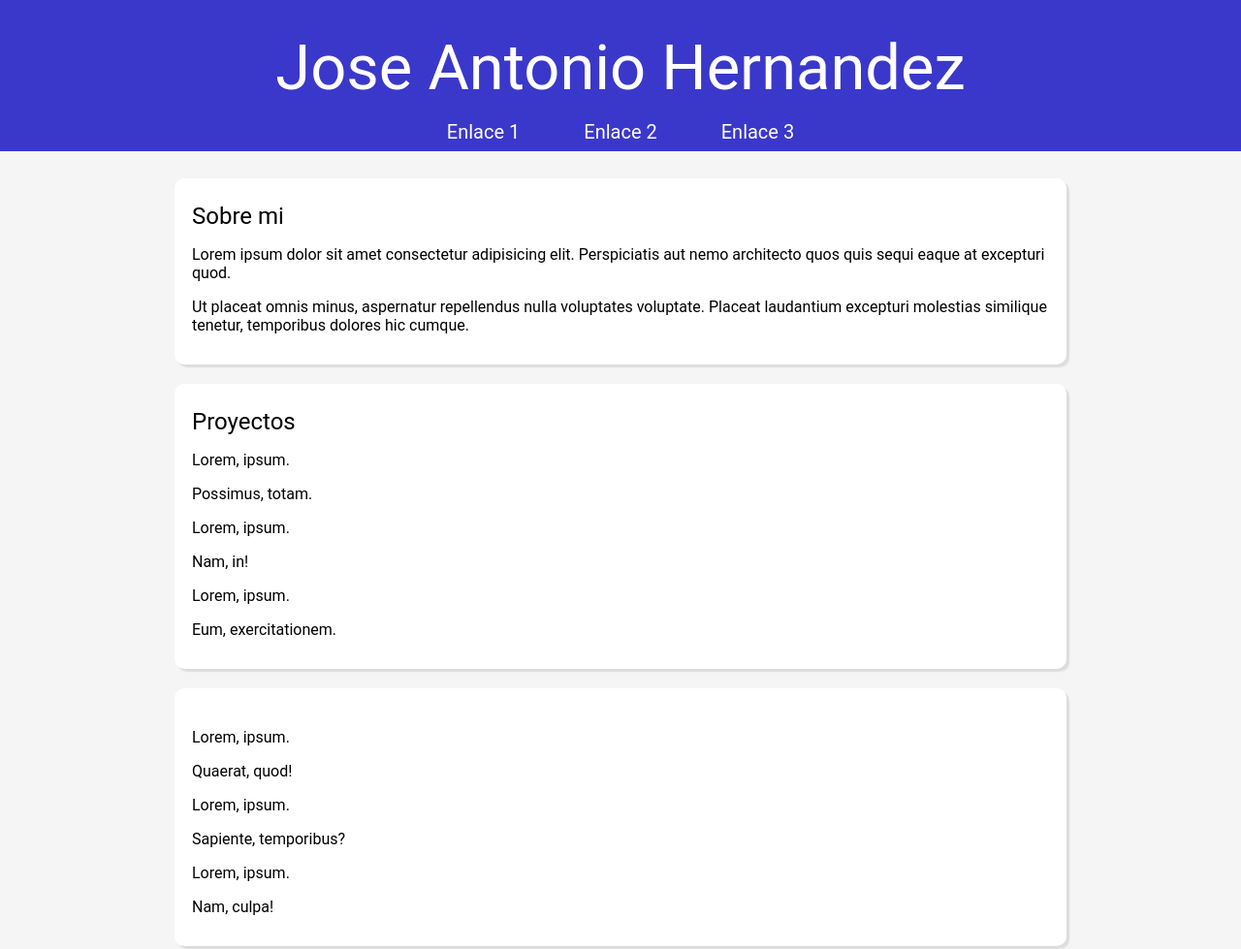
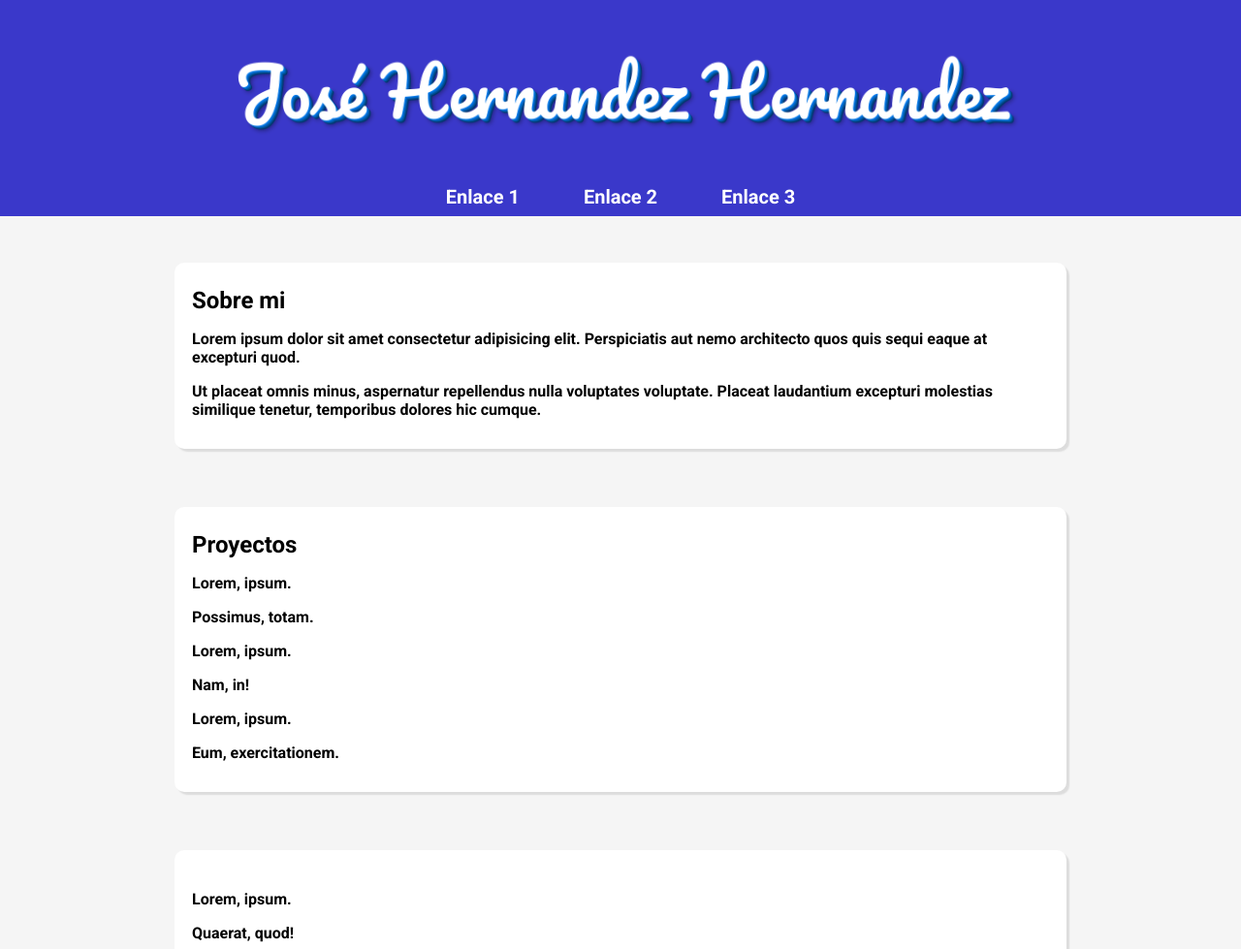
Before and after one commit to JhosepString/HTML5, a plain HTML site: page html.html in a window 1280 px wide. Shown: the top 979 px of the page at 97% size. Drawn offline with Linux system fonts and the light colour scheme.

Commit message:
HTML y CSS con estilo

```diff
--- a/css.css
+++ b/css.css
@@ -1,4 +1,8 @@
-:root{
+@import url("//fonts.googleapis.com/css?family=Pacifico&text=Pure");
+@import url("//fonts.googleapis.com/css?family=Roboto:700&text=css");
+@import url("//fonts.googleapis.com/css?family=Kaushan+Script&text=!");
+
+:root {
     /*COLORES*/
     --color-body:#BCB4B4;
     --color-header:#3a38ca;
@@ -18,97 +22,124 @@
     --tamaño-xxl: 48px;
 }
 
-*{
+* {
     box-sizing: border-box;
 }
 
-body{
-    margin: 0px;
+body {
+    margin: 0;
     font-family: var(--font-family);
+    min-height: 450px;
+    height: 100vh;
+    background: radial-gradient(circle, #0077ea, #1f4f96, #1b2949, #000);
 }
 
-header{
+/* ================== HEADER ================== */
+header {
     background-color: var(--color-header);
     padding-top: var(--tamaño-l);
     padding-bottom: var(--tamaño-xs);
+    text-align: center;
 }
 
-footer{
-    background-color: var(--color-footer);
+/* ======= TÍTULO 3D ======= */
+.title-3d {
+    font-family: 'Pacifico', 'Roboto', sans-serif;
+    font-size: 70px;
+    text-align: center;
+    color: #fff;
+    margin: 0 0 20px 0;
+    display: inline-block;
+    position: relative;
+
+    /* efecto 3D con sombras */
+    text-shadow:
+        1px 1px 0 #0077ea,
+        2px 2px 0 #0066c2,
+        3px 3px 0 #004f96,
+        4px 4px 0 #00366b,
+        5px 5px 5px rgba(0,0,0,0.4);
+
+    /* animación */
+    animation: sway 4s infinite alternate ease-in-out;
 }
 
-h1, h2, h3, h4, h5, h6{
-    margin: 0px;
-    font-style: normal;
-    font-weight: 400;
-    line-height: normal;
+@keyframes sway {
+  0%   { transform: rotateY(20deg) rotateX(15deg); }
+  100% { transform: rotateY(-20deg) rotateX(-15deg); }
 }
 
-h1{
-    color: var(--color-text3);
-    text-align: center;
-    font-size: 65px;
+/* ================== NAV ================== */
+.nav-links {
+    display: flex;
+    justify-content: center;
+    list-style: none;
+    padding-left: 0;
+    padding-right: var(--tamaño-xxl);
+    margin-bottom: 0;
 }
 
-.container{
+.nav-links li {
+    padding-left: var(--tamaño-xxl);
+    font-size: 20px;
+}
+
+.nav-links li a {
+    text-decoration: none;
+    padding: 9px;
+    color: var(--color-text3);
+    transition: 0.3s;
+}
+
+.nav-links li a:hover {
+    color: var(--color-text);
+    background-color: var(--color-text2);
+    border-radius: 5px;
+}
+
+/* ================== MAIN ================== */
+.container {
     width: 920px;
     overflow: auto;
-    margin-left: auto;
-    margin-right: auto;
-    padding-top: 25px;
-    padding-bottom: 15px;
-    padding-left: 18px;
-    padding-right: 18px;
+    margin: 20px auto;
+    padding: 25px 18px 15px 18px;
     background-color: var(--color-text3);
     border-radius: 10px;
     box-shadow: 3px 3px 1.5px rgb(0, 0, 0, 0.1);
 }
 
-.padded{
+.padded {
     padding-top: 10px;
     padding-bottom: 10px;
 }
 
-.main-content{
+.main-content {
     background-color: rgb(245, 245, 245);
 }
 
-.nav-links{
-    display: flex;
-    justify-content: center;
-    list-style: none;
-    padding-left: 0px;
-    padding-right: var(--tamaño-xxl);
-    margin-bottom: 0px;
-}
-
-.nav-links li{
-    padding-left: var(--tamaño-xxl);
-    font-size: 20px;
-}
-
-.nav-links li a{
-    text-decoration: none;
-    padding: 9px;
-    color: var(--color-text3);
-}
-
-.nav-links li a:hover{
-    color: var(--color-text);
-    background-color: var(--color-text2);
-    border-radius: 5px;
-}
-
-#sobremi{
+#sobremi {
     padding-top: 28px;
 }
 
-#Otros{
+#Otros {
     padding-bottom: 28px;
 }
 
-#footer-text{
+/* ================== FOOTER ================== */
+footer {
+    background-color: var(--color-footer);
+}
+
+#footer-text {
     text-align: center;
     color: var(--color-text2);
-    padding: var(--tamaño-l) 0px;
+    padding: var(--tamaño-l) 0px;
 }
+
+/* ================== TITULOS GENERALES ================== */
+h1, h2, h3, h4, h5, h6 {
+    margin: 0;
+    font-style: normal;
+    font-weight: 400;
+    line-height: normal;
+}
--- a/html.html
+++ b/html.html
@@ -10,7 +10,40 @@
 </head>
 <body>
     <header id="header">
-        <h1>Jose Antonio Hernandez</h1>
+        <h1 class="title-3d">José Hernandez Hernandez</h1>
+
+        <div class="stage">
+  <div class="layer"></div>
+  <div class="layer"></div>
+  <div class="layer"></div>
+  <div class="layer"></div>
+  <div class="layer"></div>
+  <div class="layer"></div>
+  <div class="layer"></div>
+  <div class="layer"></div>
+  <div class="layer"></div>
+  <div class="layer"></div>
+  <div class="layer"></div>
+  <div class="layer"></div>
+  <div class="layer"></div>
+  <div class="layer"></div>
+  <div class="layer"></div>
+  <div class="layer"></div>
+  <div class="layer"></div>
+  <div class="layer"></div>
+  <div class="layer"></div>
+  <div class="layer"></div>
+</div>
+
+<style>
+  * *, *::before, *::after {
+    animation-play-state: running !important;
+  }
+</style>
+<script>window.setTimeout = null;</script>
+
+
+
         <nav>
             <ul class="nav-links">
                 <li><a href="">Enlace 1</a></li>
```
